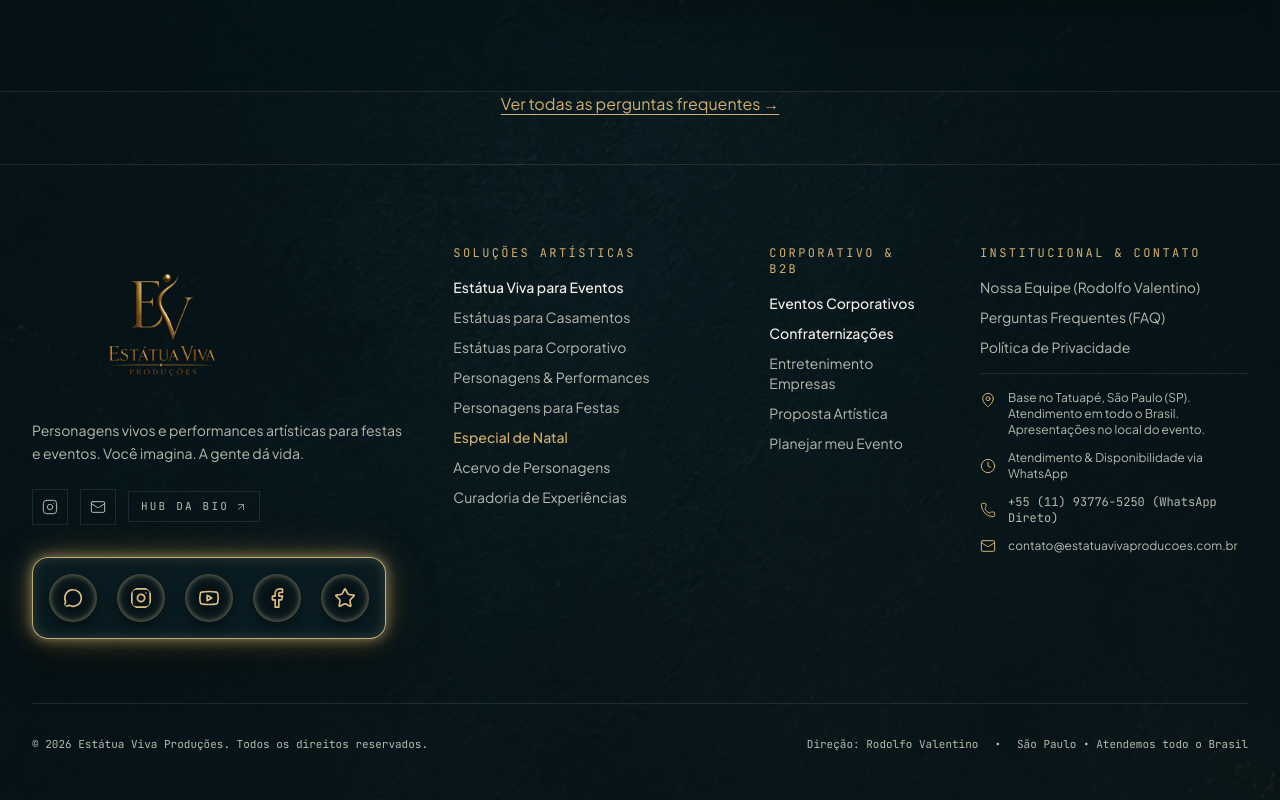
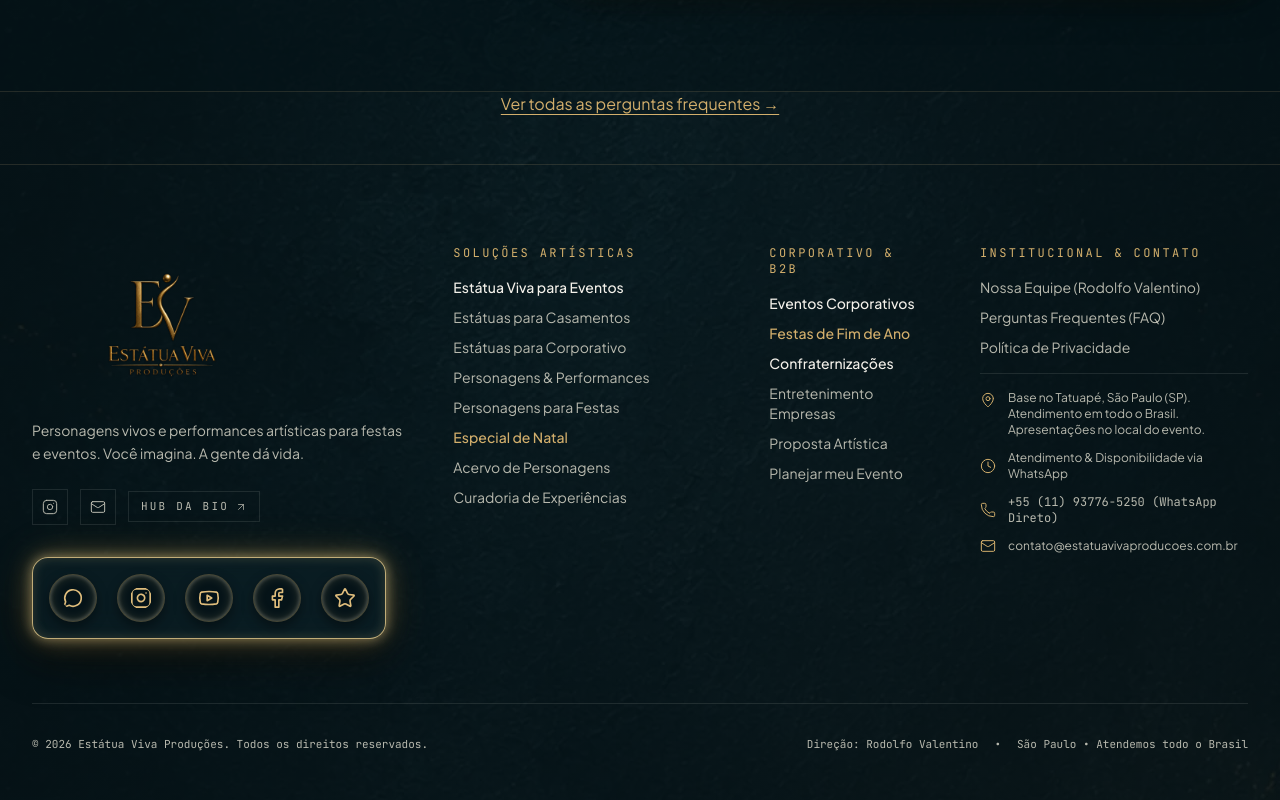
Before and after one commit to mslol21/estatua-viva, a Next.js app: page / in a window 1280 px wide. Shown: the part 9467-10267 px from the top of the page. Built offline with nearby package versions, Linux system fonts and the light colour scheme; no server answers.

Commit message:
feat: integrate year-end campaign into existing site navigation and content

```diff
--- a/src/components/Footer.tsx
+++ b/src/components/Footer.tsx
@@ -112,6 +112,9 @@ export default function Footer() {
                 </Link>
               </li>
               <li>
+                <Link href="/fim-de-ano" className="hover:text-champagne-gold transition-colors font-medium text-champagne-gold">Festas de Fim de Ano</Link>
+              </li>
+              <li>
                 <Link href="/confraternizacao-empresa" className="hover:text-champagne-gold transition-colors font-medium text-alabaster">
                   Confraternizações
                 </Link>
```
